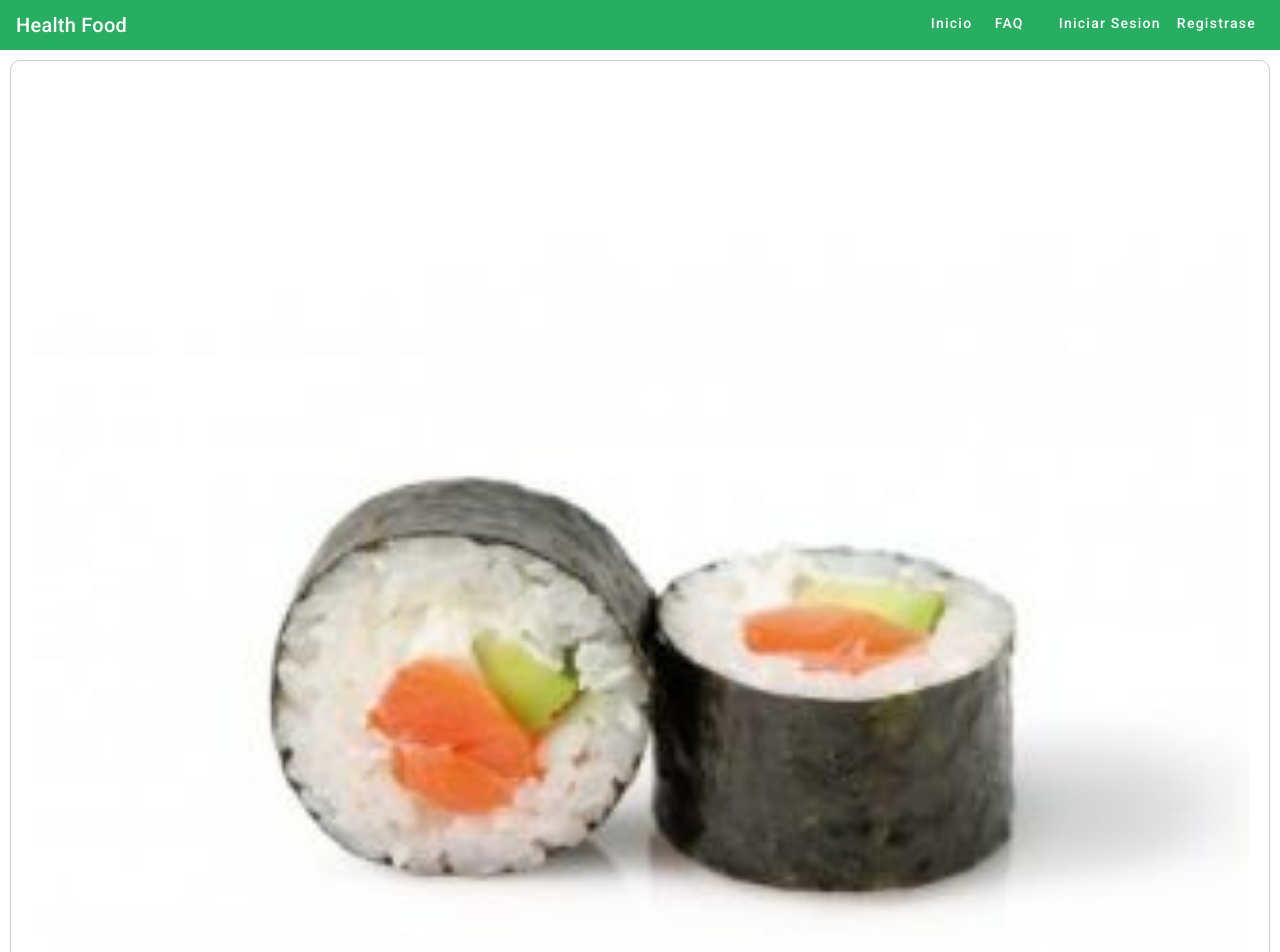
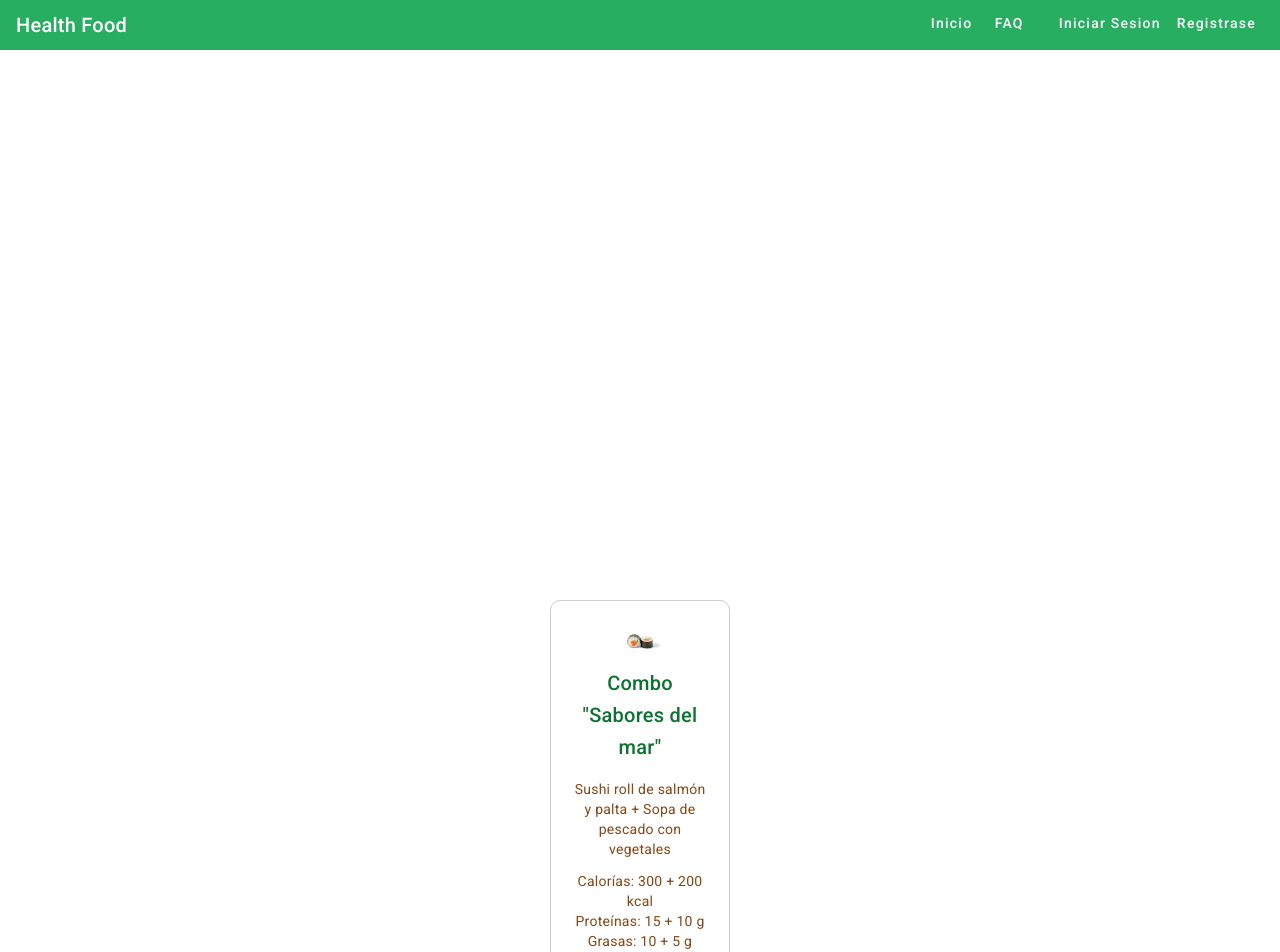
Before and after one commit to JosArr/Dise-oExp_Front, an Angular app: page /order in a window 1280 px wide. Shown: the top 952 px of the page. Built offline with nearby package versions, Linux system fonts and the light colour scheme.

Commit message:
feat(order): cambio de diseño

```diff
--- a/src/app/components/order/order.component.css
+++ b/src/app/components/order/order.component.css
@@ -1,14 +1,20 @@
+.body {
+  background-color: #D3F2CE;
+}
+
 .card {
   border: 1px solid #ccc;
   border-radius: 10px;
   padding: 20px;
-  margin: 10px;
+  margin: 550px;
   text-align: center;
+  background-color: #FFFFFF;
 }
 
 .card img {
-  width: 100%;
-  height: auto;
+  border-radius: 70%;
+  width: 30%;
+  height: 30%;
 }
 
 .card button {
@@ -22,3 +28,14 @@
   margin: 4px 2px;
   cursor: pointer;
 }
+.card h2{
+  color: #0A732F; /*color del combo*/
+}
+
+.card p{
+  color: #8B4513; /*color de la info*/
+}
+
+.card .price{
+  color: #8B4513; /*color del precio*/
+}
```
